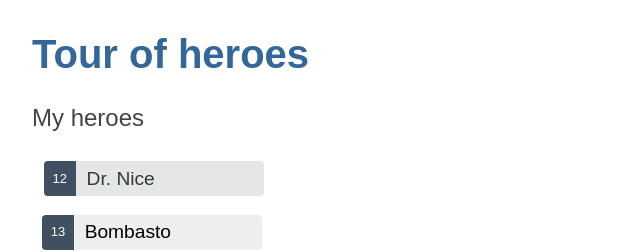
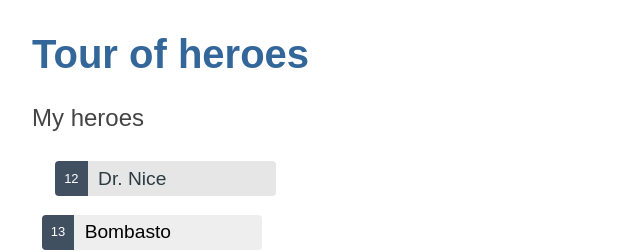
Before and after one commit to tomasgoyret/tour-of-heroes, an Angular app: page / in a window 1280 px wide. In both pictures the pointer is over the button 152 px from the left and 178 px from the top of the page. Shown: the top 252 px of the page, without its empty margins (0-640 px from the left). Built offline with nearby package versions, Linux system fonts and the light colour scheme.

Commit message:
styles for selected heroe

```diff
--- a/src/app/heroes/heroes.component.css
+++ b/src/app/heroes/heroes.component.css
@@ -27,7 +27,7 @@
   .heroes button:hover {
     color: #2c3a41;
     background-color: #e6e6e6;
-    left: .1em;
+    left: .7em;
   }
 
   .heroes button:active {
--- a/src/app/heroes/heroes.component.html
+++ b/src/app/heroes/heroes.component.html
@@ -4,7 +4,7 @@
 
 <ul class="heroes">
     <li *ngFor="let hero of heroes">
-        <button type="button" (click)="onSelected(hero)">
+        <button [class.selected]="hero === selectedHero" type="button" (click)="onSelected(hero)">
             <span class="badge">{{hero.id}}</span>
             <span class="name">{{hero.name}}</span>
         </button>
@@ -20,14 +20,3 @@
         <input id="name" [(ngModel)]="selectedHero.name" placeholder="name">
     </div>
 </div>
-<!--
-<div>
-    <label for="name"> Heroe name: </label>
-    <input id="name" [(ngModel)]="heroes.name" placeholder="name">
-</div>
-
-<h2>{{heroes.name | uppercase}}  Details</h2>
-
-
-<div><span>id : {{heroes.id}}</span></div>
-<div><span>name : {{heroes.name}}</span></div> -->
```
